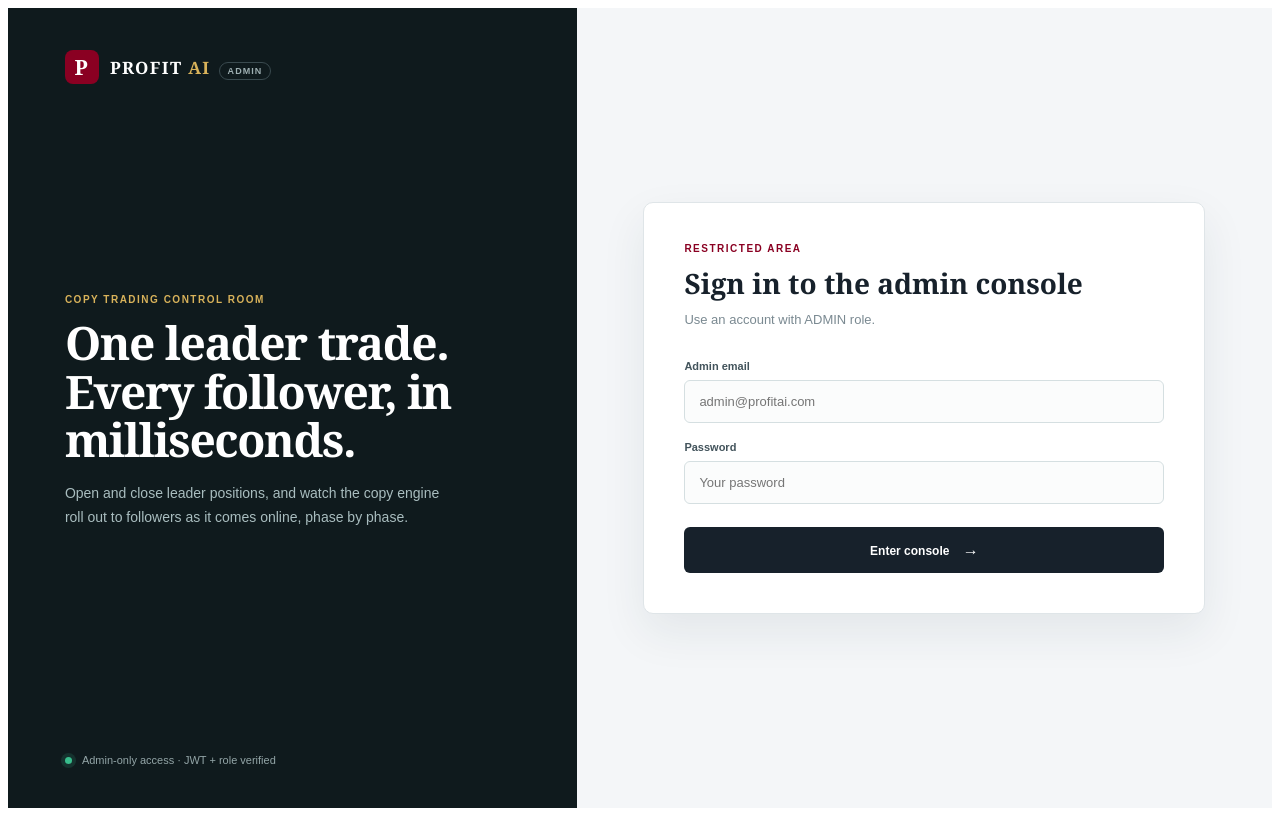
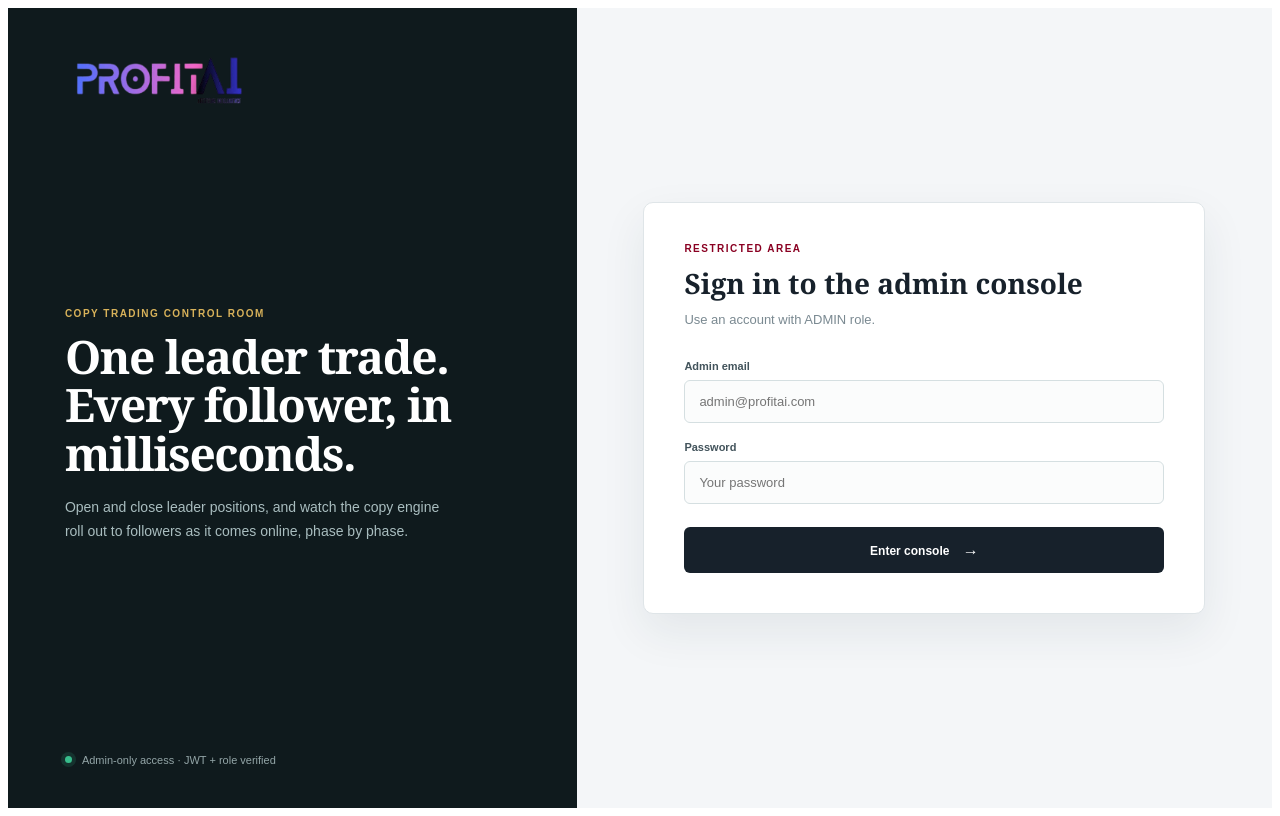
Before and after one commit to navrasa19-ctrl/ProfitAI_admin-portal, an Angular app: page /login in a window 1280 px wide. Built offline with nearby package versions, Linux system fonts and the light colour scheme.

Commit message:
Icon updated

```diff
--- a/src/app/login/login.html
+++ b/src/app/login/login.html
@@ -1,6 +1,6 @@
 <main class="auth-page">
 	<section class="auth-intro">
-		<span class="brand"><span class="brand-mark">P</span><span>PROFIT <strong>AI</strong> <em>Admin</em></span></span>
+		<a class="brand" routerLink="/" aria-label="Profit AI home"><img src="/profitAIremovedBg.png" alt="Profit AI" style="display: block; width: min(100%, 190px); height: auto;"></a>
 		<div class="intro-copy">
 			<p class="eyebrow">Copy trading control room</p>
 			<h1>One leader trade. Every follower, in milliseconds.</h1>
```
Also changed, not shown: public/profitAIremovedBg.png (added).
